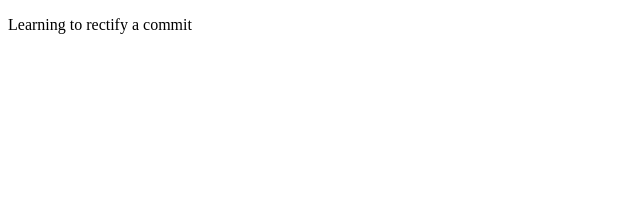
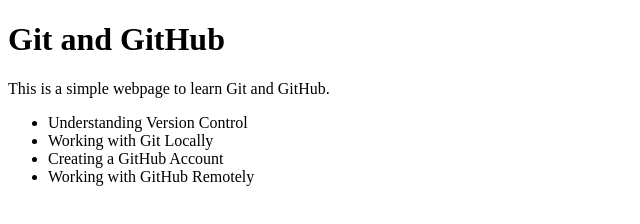
Before and after one commit to Dicksonoo/git-course, a plain HTML site: page index.html in a window 1280 px wide. Shown: the whole page, without its empty margins (0-640 px from the left). Drawn offline with Linux system fonts and the light colour scheme.

Commit message:
Lay out the content of index.html
See: #2

```diff
--- a/index.html
+++ b/index.html
@@ -3,9 +3,17 @@
 <head>
     <meta charset="UTF-8">
     <meta name="viewport" content="width=device-width, initial-scale=1.0">
-    <title>Document</title>
+    <title>Lerning Git and GitHub</title>
 </head>
 <body>
-    <p>Learning to rectify a commit</p>
+    <h1>Git and GitHub</h1>
+    <p>This is a simple webpage to learn Git and GitHub.</p>
+
+    <ul>
+        <li>Understanding Version Control</li>
+        <li>Working with Git Locally</li>
+        <li>Creating a GitHub Account</li>
+        <li>Working with GitHub Remotely</li>
+    </ul>
 </body>
 </html>
```
